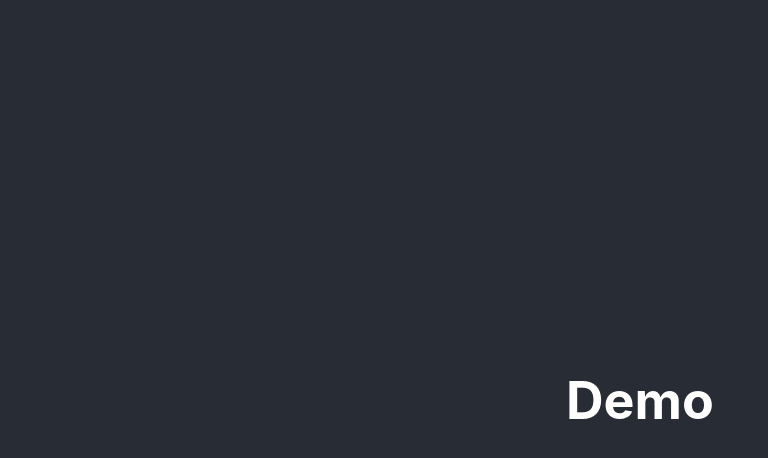
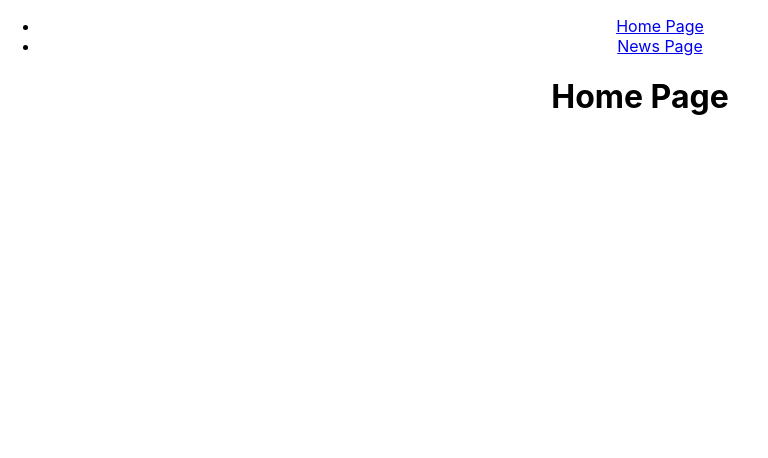
Before and after one commit to haiduongfc2001/dhd_admin, a React (Create React App) app in the folder admin_frontend/: page / in a window 1280 px wide. Shown: the top 458 px of the page, without its empty margins (0-768 px from the left). Built offline with nearby package versions, Linux system fonts and the light colour scheme.

Commit message:
install react-router-dom

```diff
--- a/admin_frontend/package.json
+++ b/admin_frontend/package.json
@@ -9,6 +9,7 @@
     "clsx": "^1.2.1",
     "react": "^18.2.0",
     "react-dom": "^18.2.0",
+    "react-router-dom": "^6.11.0",
     "react-scripts": "5.0.1",
     "sass": "^1.62.1",
     "web-vitals": "^2.1.4"
--- a/admin_frontend/src/App.js
+++ b/admin_frontend/src/App.js
@@ -1,12 +1,26 @@
+import { Routes, Route, Link } from 'react-router-dom'
 import './App.css';
-import Header from "./Header/Header";
+import Header from "./Navbar/Header";
+import News from "./Navbar/News";
 
 function App() {
   return (
     <div className="App">
-      <header className="App-header">
-        <Header />
-      </header>
+        <nav>
+            <ul>
+                <li>
+                    <Link to="/">Home Page</Link>
+                </li>
+                <li>
+                    <Link to="/news">News Page</Link>
+                </li>
+            </ul>
+        </nav>
+
+        <Routes>
+            <Route path="/" element={<Header />} />
+            <Route path="/news" element={<News />} />
+        </Routes>
     </div>
   );
 }
--- a/admin_frontend/src/Header/Header.js
+++ b/admin_frontend/src/Navbar/Header.js
@@ -3,7 +3,7 @@
 function Header () {
     return (
         <h1>
-            Demo
+            Home Page
         </h1>
     )
 }
--- /dev/null
+++ b/admin_frontend/src/Navbar/News.js
@@ -0,0 +1,11 @@
+
+
+function News () {
+    return (
+        <h1>
+            News Page
+        </h1>
+    )
+}
+
+export default News;
--- a/admin_frontend/src/index.js
+++ b/admin_frontend/src/index.js
@@ -1,5 +1,6 @@
 import React from 'react';
 import ReactDOM from 'react-dom/client';
+import { BrowserRouter as Router } from 'react-router-dom'
 import './index.css';
 import App from './App';
 import reportWebVitals from './reportWebVitals';
@@ -7,7 +8,9 @@ import reportWebVitals from './reportWebVitals';
 const root = ReactDOM.createRoot(document.getElementById('root'));
 root.render(
   <React.StrictMode>
-    <App />
+    <Router>
+        <App />
+    </Router>
   </React.StrictMode>
 );
 
```
Also changed, not shown: 1 other file (tests, documents, lock files or other folders).
